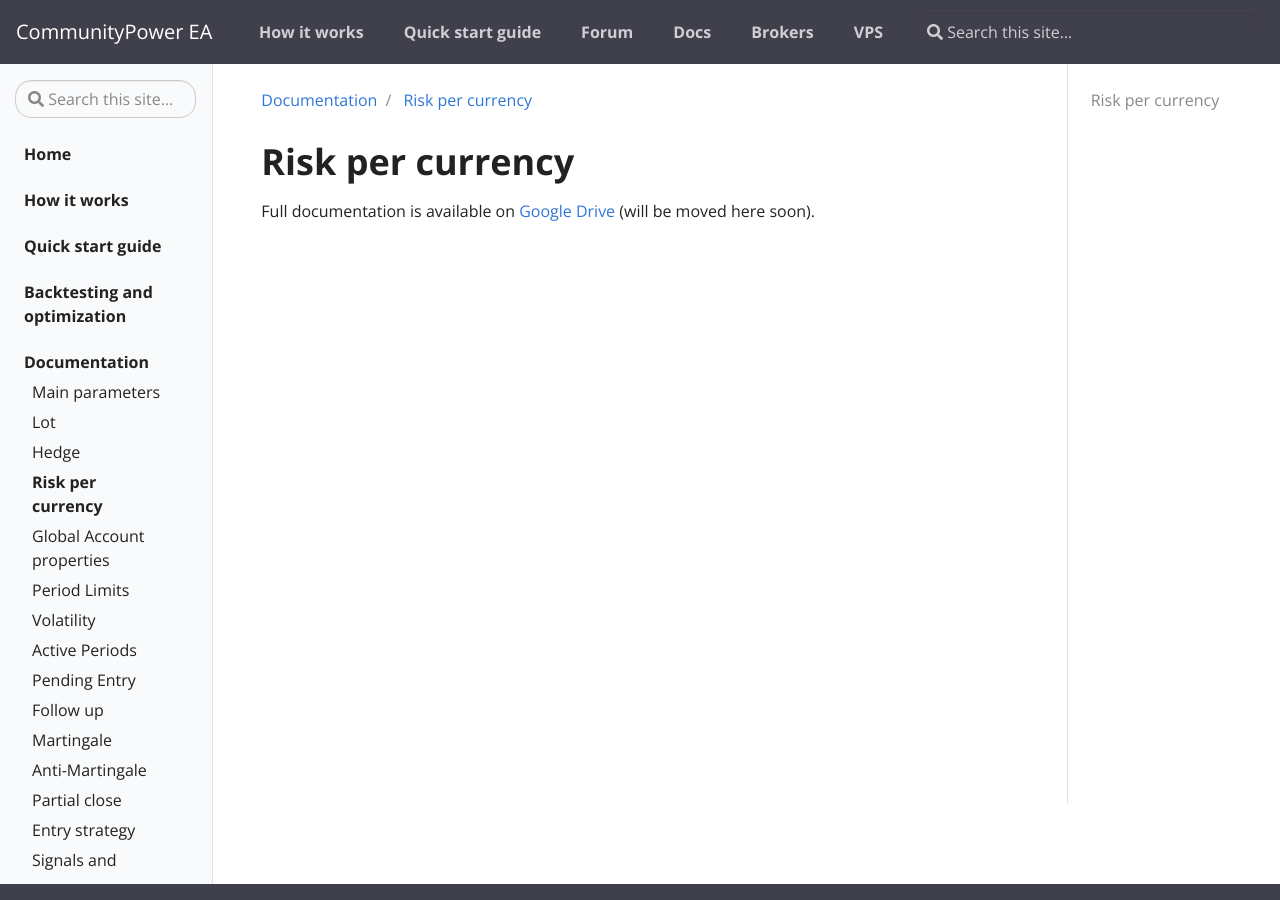
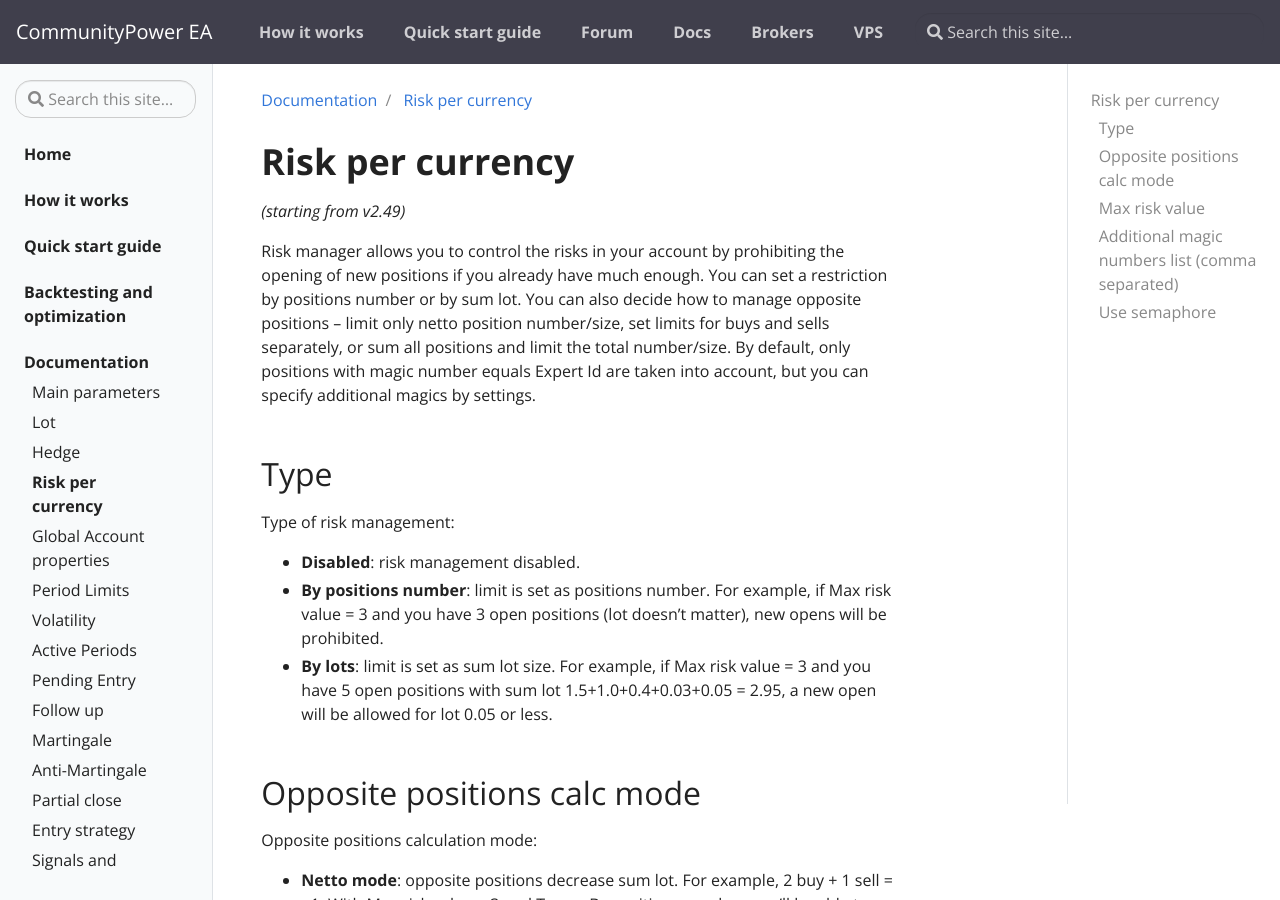
Before and after one commit to komposter/CommunityPowerEA.com, a Jekyll site: the page built from _docs/risk-per-currency.md, in a window 1280 px wide and 900 px high. Built offline with Jekyll 4.4.1, drawn with Linux system fonts in a browser that asks for light colours; some of the changed text lies outside the part shown.

Commit message:
all Risk per currency

```diff
--- a/_docs/risk-per-currency.md
+++ b/_docs/risk-per-currency.md
@@ -6,4 +6,37 @@
 
 # Risk per currency
 
-Full documentation is available on [Google Drive](https://docs.google.com/document/d/1ww1M97H54IBwtCKZDhxtqsTsrtEMKofXHMEWMGCyZNs) (will be moved here soon).
+*(starting from v2.49)*
+
+Risk manager allows you to control the risks in your account by prohibiting the opening of new positions if you already have much enough. You can set a restriction by positions number or by sum lot. You can also decide how to manage opposite positions -- limit only netto position number/size, set limits for buys and sells separately, or sum all positions and limit the total number/size. By default, only positions with magic number equals Expert Id are taken into account, but you can specify additional magics by settings.
+
+
+## Type
+
+Type of risk management:
+* **Disabled**: risk management disabled.<br/>
+* **By positions number**: limit is set as positions number.  For example, if Max risk value = 3 and you have 3 open positions (lot doesn’t matter), new opens will be prohibited.<br/>
+* **By lots**: limit is set as sum lot size. For example, if Max risk value = 3 and you have 5 open positions with sum lot 1.5+1.0+0.4+0.03+0.05 = 2.95, a new open will be allowed for lot 0.05 or less.
+
+
+## Opposite positions calc mode
+
+Opposite positions calculation mode:
+* **Netto mode**: opposite positions decrease sum lot. For example, 2 buy + 1 sell = +1. With Max risk value = 3 and Type = By positions number, you’ll be able to open 2 new buys (netto will be +3) or 4 new sells (netto will be -3).
+* **Hedge mode**: opposite positions are managed separately. For example, 2 buy + 1 sell = +2/-1. With Max risk value = 3 and Type = By positions number, you’ll be able to open 1 new buy (buys will be +3) and 2 new sells (sells will be -3).
+* **Summ mode**: all positions are managed together regardless of type. For example, 2 buy + 1 sell = 3. With Max risk value = 4 and Type = By positions number, you’ll be able to open 1 new position of any type.
+
+
+## Max risk value
+
+Max sum lot (in **By lots** mode) or max positions number (in **By positions number** mode).
+
+
+## Additional magic numbers list (comma separated)
+
+By default, only positions with magic number equals Expert Id are taken into account by Risk manager, but you can specify additional magics by this parameter.
+
+
+## Use semaphore
+
+Set true to avoid opening 2 or more positions at the same time and guarantee risk management. Make sense if you use several EAs on the same symbol.
```
